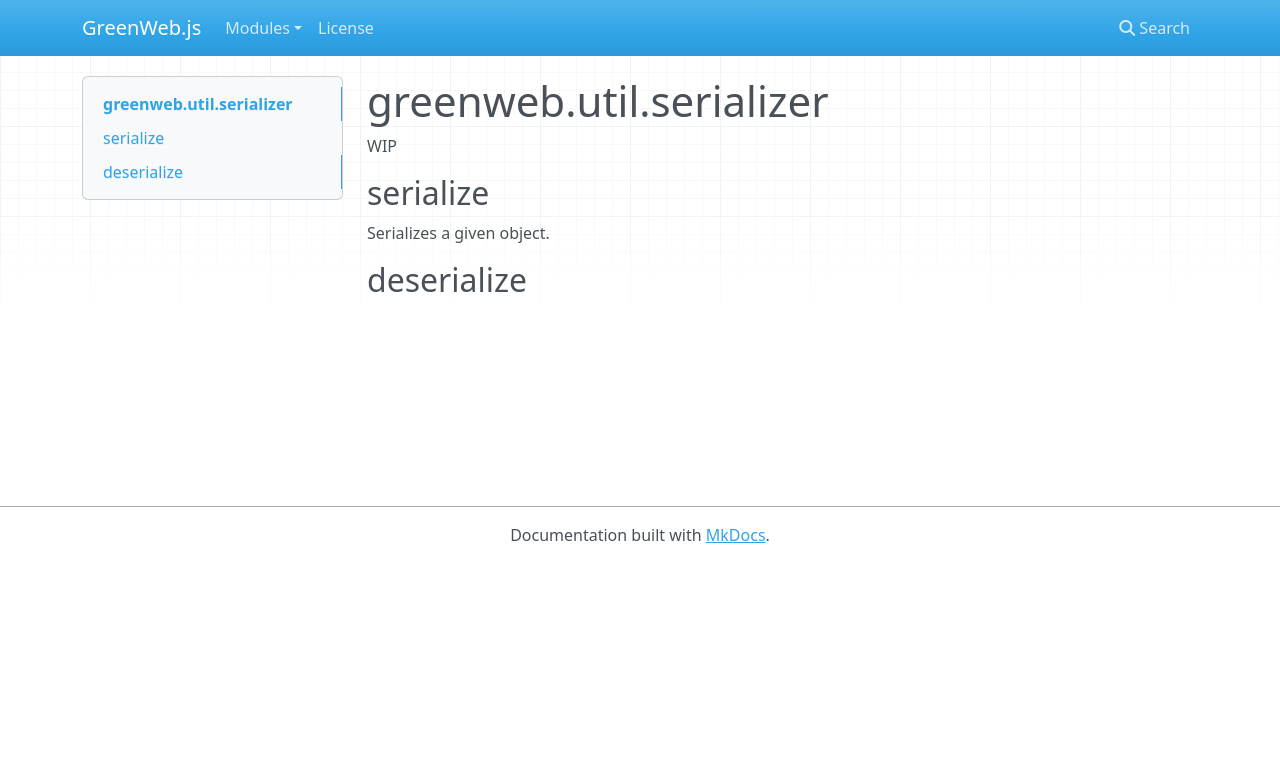
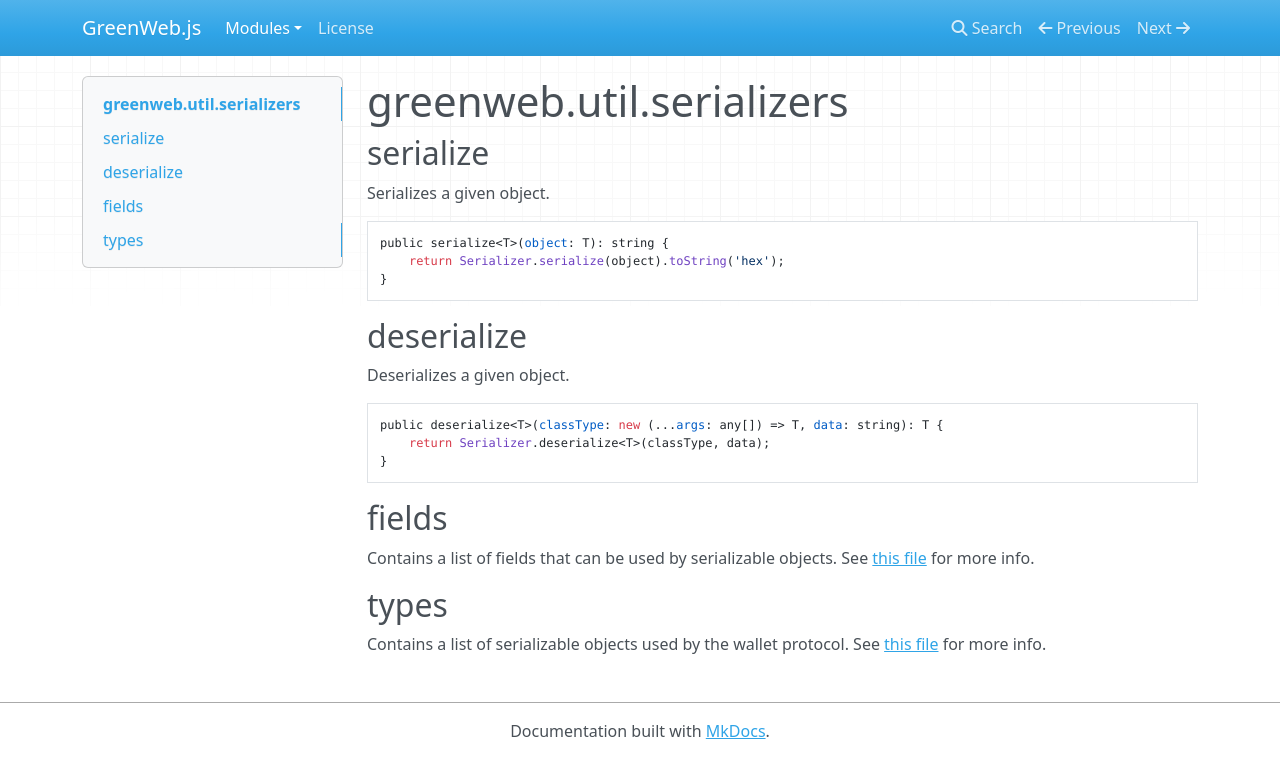
Before and after one commit to Yakuhito/GreenWeb.js, an MkDocs documentation site: the page built from docs/util/serializer.md, in a window 1280 px wide. Shown: the top 778 px of the page. Built offline with MkDocs 1.6.1, drawn with Linux system fonts in a browser that asks for light colours; nearby versions of some CDN libraries.

Commit message:
add documentation

````diff
--- a/docs/util/serializer.md
+++ b/docs/util/serializer.md
@@ -1,9 +1,29 @@
-# greenweb.util.serializer
-
-WIP
+# greenweb.util.serializers
 
 ## serialize
 
 Serializes a given object.
 
+```js
+public serialize<T>(object: T): string {
+    return Serializer.serialize(object).toString('hex');
+}
+```
+
 ## deserialize
+
+Deserializes a given object.
+
+```js
+public deserialize<T>(classType: new (...args: any[]) => T, data: string): T {
+    return Serializer.deserialize<T>(classType, data);
+}
+```
+
+## fields
+
+Contains a list of fields that can be used by serializable objects. See [this file](https://github.com/Yakuhito/GreenWeb.js/blob/master/src/util/serializer/types/fields/index.ts) for more info.
+
+## types
+
+Contains a list of serializable objects used by the wallet protocol. See [this file](https://github.com/Yakuhito/GreenWeb.js/blob/master/src/util/serializer/types/index.ts) for more info.
--- a/mkdocs.yml
+++ b/mkdocs.yml
@@ -12,6 +12,9 @@ nav:
             - 'Module Overview': 'clvm/index.md'
         - 'util':
             - 'Module Overview': 'util/index.md'
+            - 'address': 'util/address.md'
+            - 'coin': 'util/coin.md'
+            - 'serializer': 'util/serializer.md'
     - License: 'license.md'
 
 markdown_extensions:
````
Also changed, not shown: docs/util/address.md (+1 -1 lines), docs/util/index.md (+3 -3 lines), 1 other file.
